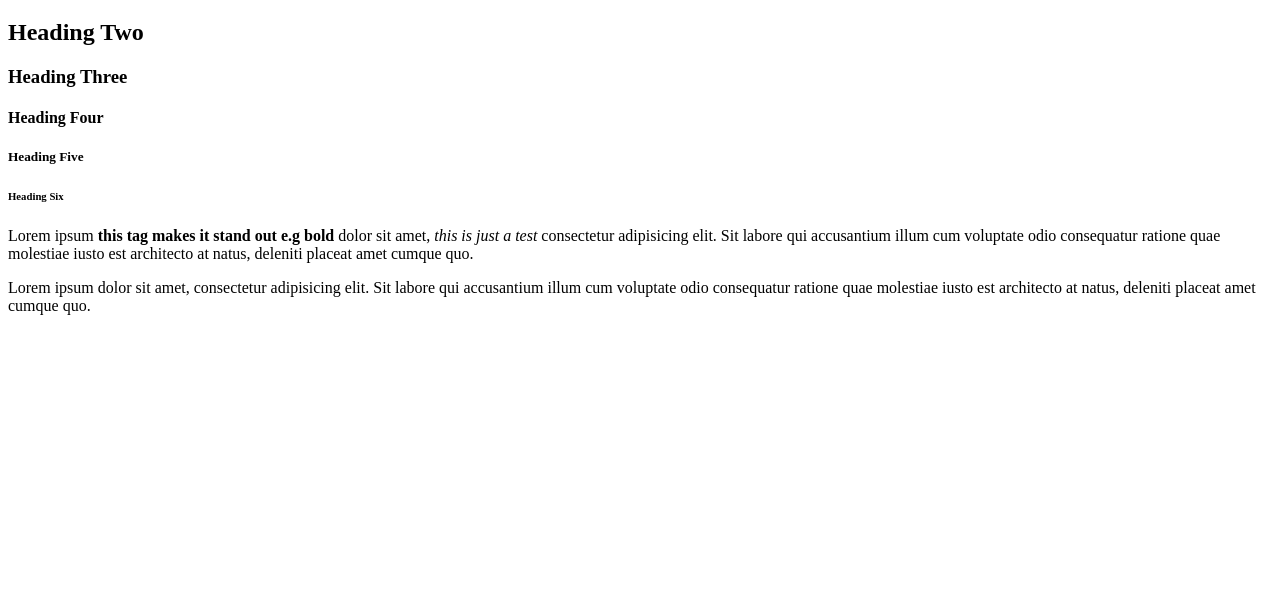
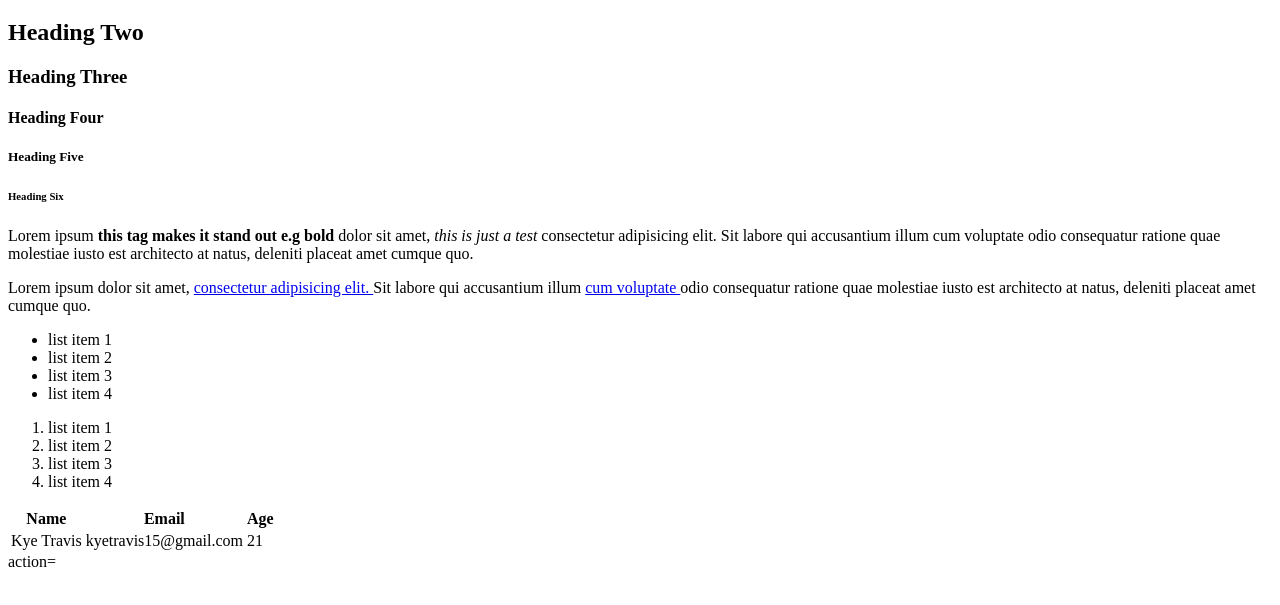
Before and after one commit to KyeTravis/first-github-project, a plain HTML site: page week 1 HTML.html in a window 1280 px wide. Shown: the part 61-666 px from the top of the page. Drawn offline with Linux system fonts and the light colour scheme.

Commit message:
added a quick tabel using thread and tbody.

```diff
--- a/week 1 HTML.html
+++ b/week 1 HTML.html
@@ -14,9 +14,53 @@
 
      <!-- Paragraph -->
      <p>
-         Lorem ipsum <strong> this tag makes it stand out e.g bold</strong> dolor sit amet, <em> this is just a test </em> consectetur adipisicing elit. Sit labore qui accusantium illum cum voluptate odio consequatur ratione quae molestiae iusto est architecto at natus, deleniti placeat amet cumque quo.
+         Lorem ipsum <strong> this tag makes it stand out e.g bold</strong> dolor sit amet,
+          <em> this is just a test </em> consectetur adipisicing elit. Sit labore qui accusantium
+          illum cum voluptate odio consequatur ratione quae molestiae iusto est architecto at natus,
+        deleniti placeat amet cumque quo.
      </p>
-     Lorem ipsum dolor sit amet, consectetur adipisicing elit. Sit labore qui accusantium illum cum voluptate odio consequatur ratione quae molestiae iusto est architecto at natus, deleniti placeat amet cumque quo.
-     <p/>
+     Lorem ipsum dolor sit amet, <a href="http://google.com"> consectetur adipisicing elit. </a>
+     Sit labore qui accusantium illum <a href="https://www.youtube.com/watch?v=iik25wqIuFo"> cum voluptate </a> odio consequatur ratione quae molestiae iusto est architecto at natus,
+      deleniti placeat amet cumque quo.
+    </p>
+
+    <!-- List -->
+<ul>
+    <li>list item 1</li>
+    <li>list item 2</li>
+    <li>list item 3</li>
+    <li>list item 4</li>
+</ul>
+
+<ol>
+    <li>list item 1</li>
+    <li>list item 2</li>
+    <li>list item 3</li>
+    <li>list item 4</li>
+</ol>
+
+<!-- Table -->
+<table>
+    <thead>
+<tr>
+    <th>Name</th>
+    <th>Email</th>
+    <th>Age</th>
+</tr>
+    </thead>
+    <tbody>
+<tr>
+    <td>Kye Travis</td>
+    <td>kyetravis15@gmail.com</td>
+    <td>21</td>
+</tr>
+    </tbody>
+</table>
+
+<!--Forms-->
+<form> action=
+
+</form>
+
  </body>
 </html>
```
Also changed, not shown: index.html (+22 -0 lines).
